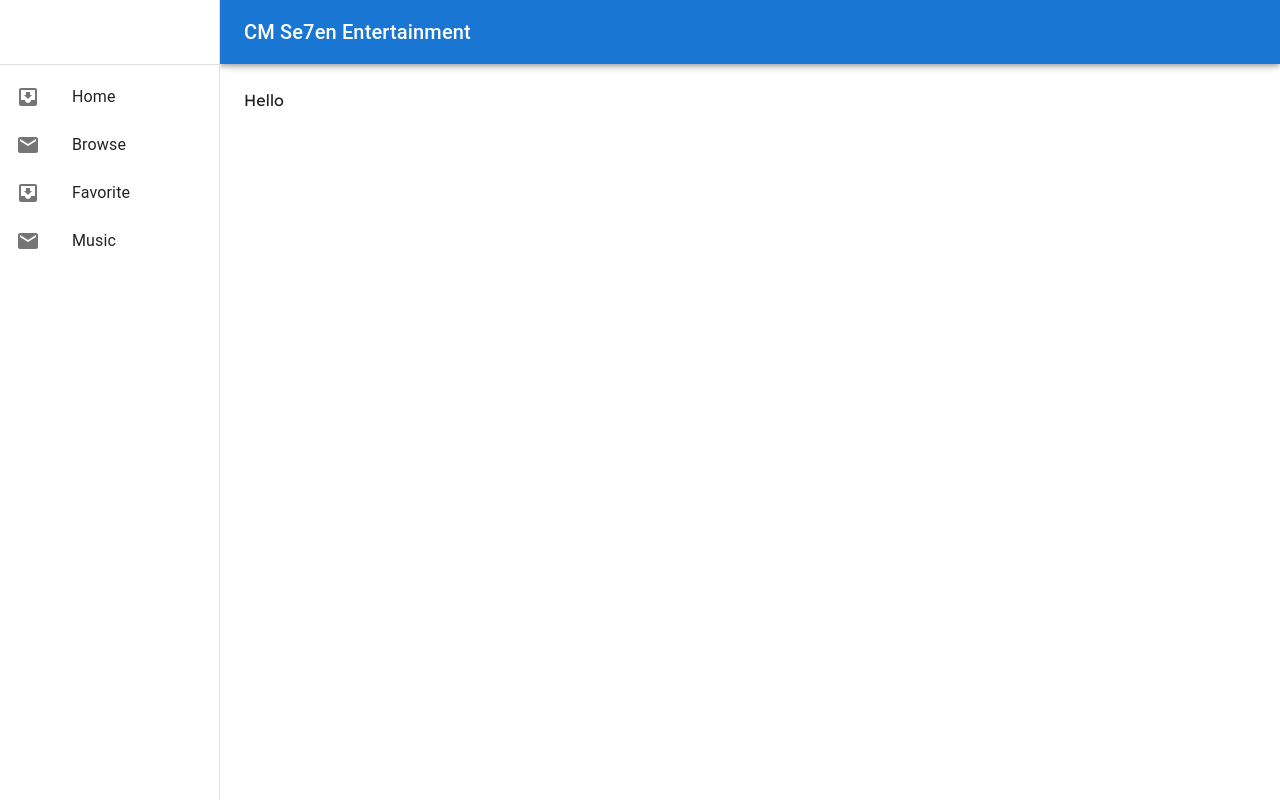
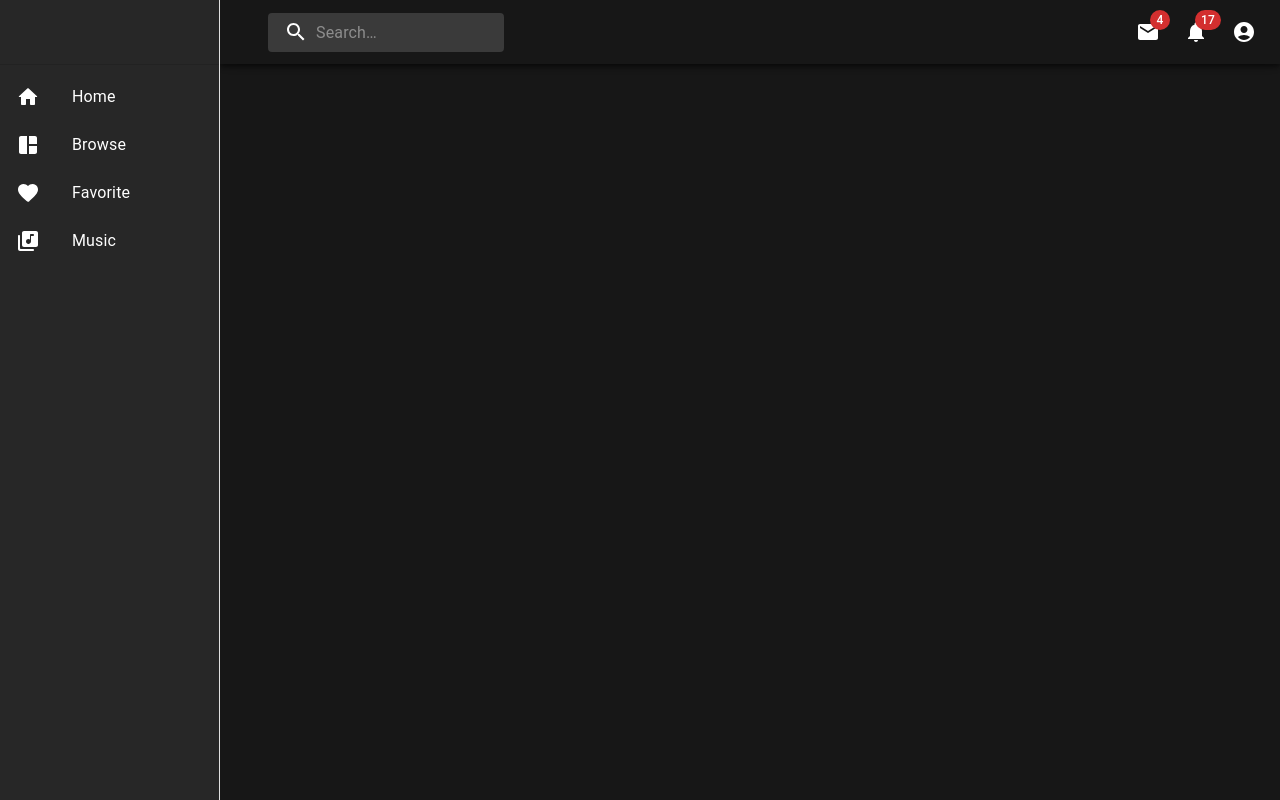
Before and after one commit to CongMinh77/cmse7en-entertainment, a Next.js app: page / in a window 1280 px wide. Built offline with nearby package versions, Linux system fonts and the light colour scheme.

Commit message:
update code

```diff
--- a/package.json
+++ b/package.json
@@ -14,6 +14,7 @@
     "@mui/icons-material": "^5.15.14",
     "@mui/joy": "^5.0.0-beta.32",
     "@mui/material": "^5.15.14",
+    "@mui/system": "^5.15.15",
     "@vercel/edge-config": "^1.1.0",
     "next": "14.1.4",
     "react": "^18",
--- a/src/app/musics/page.tsx
+++ b/src/app/musics/page.tsx
@@ -1,13 +1,20 @@
 "use client";
 import dynamic from "next/dynamic";
+import { useRouter } from "next/navigation";
 
 type Props = {};
 
 const ReactPlayerYoutube = dynamic(() => import("react-player/youtube"), { ssr: false });
 const PlayerFrameDynamic = dynamic(() => import("@/components/PlayerFrame"), { ssr: false });
+const UndoIcon = dynamic(() => import("@mui/icons-material/UndoRounded"), { ssr: false });
 
 const MusicList = (props: Props) => {
+  const route = useRouter();
   return (
+    <div className="relative bg-background-black">
+      <button className="absolute top-5 left-5" onClick={() => route.back()}>
+        <UndoIcon />
+      </button>
       <div className="flex flex-col justify-between align-center min-h-screen">
         <div className="flex justify-center align-center flex-1">
           <ReactPlayerYoutube url="https://www.youtube.com/watch?v=uDgBO6brbSI" />
@@ -16,6 +23,7 @@
           <PlayerFrameDynamic />
         </section>
       </div>
+    </div>
   );
 };
 
--- a/src/app/page.tsx
+++ b/src/app/page.tsx
@@ -5,7 +5,7 @@
 
 export default function Home() {
   return (
-    <main className="flex min-h-screen pt-16">
+    <main className="flex min-h-screen pt-16 bg-background-black">
       <Sidebar />
     </main>
   );
--- a/src/constants/colors.ts
+++ b/src/constants/colors.ts
@@ -28,6 +28,13 @@
   WHITE_GREY: "#C9C9CB",
 };
 
+export const PALETTES_3 = {
+  BACKGROUND_SIDEBAR: "#272727",
+  FONT_COLOR: "#fff",
+  BUTTON_BG: "#EE4950",
+  BACKGROUND: "#171717",
+};
+
 export const COLORS_OF_YEAR = {
   2022: "#6667AB",
   2023: "#BE3455",
--- /dev/null
+++ b/src/widgets/PrimarySearchAppBar/PrimarySearchAppBar.tsx
@@ -0,0 +1,206 @@
+import * as React from "react";
+import { styled, alpha } from "@mui/material/styles";
+import AppBar from "@mui/material/AppBar";
+import Box from "@mui/material/Box";
+import Toolbar from "@mui/material/Toolbar";
+import IconButton from "@mui/material/IconButton";
+import Typography from "@mui/material/Typography";
+import InputBase from "@mui/material/InputBase";
+import Badge from "@mui/material/Badge";
+import MenuItem from "@mui/material/MenuItem";
+import Menu from "@mui/material/Menu";
+import MenuIcon from "@mui/icons-material/Menu";
+import SearchIcon from "@mui/icons-material/Search";
+import AccountCircle from "@mui/icons-material/AccountCircle";
+import MailIcon from "@mui/icons-material/Mail";
+import NotificationsIcon from "@mui/icons-material/Notifications";
+import MoreIcon from "@mui/icons-material/MoreVert";
+import { PALETTES_3 } from "@/constants";
+
+const Search = styled("div")(({ theme }) => ({
+  position: "relative",
+  borderRadius: theme.shape.borderRadius,
+  backgroundColor: alpha(theme.palette.common.white, 0.15),
+  "&:hover": {
+    backgroundColor: alpha(theme.palette.common.white, 0.25),
+  },
+  marginRight: theme.spacing(2),
+  marginLeft: 0,
+  width: "100%",
+  [theme.breakpoints.up("sm")]: {
+    marginLeft: theme.spacing(3),
+    width: "auto",
+  },
+}));
+
+const SearchIconWrapper = styled("div")(({ theme }) => ({
+  padding: theme.spacing(0, 2),
+  height: "100%",
+  position: "absolute",
+  pointerEvents: "none",
+  display: "flex",
+  alignItems: "center",
+  justifyContent: "center",
+}));
+
+const StyledInputBase = styled(InputBase)(({ theme }) => ({
+  color: "inherit",
+  "& .MuiInputBase-input": {
+    padding: theme.spacing(1, 1, 1, 0),
+    // vertical padding + font size from searchIcon
+    paddingLeft: `calc(1em + ${theme.spacing(4)})`,
+    transition: theme.transitions.create("width"),
+    width: "100%",
+    [theme.breakpoints.up("md")]: {
+      width: "20ch",
+    },
+  },
+}));
+
+export default function PrimarySearchAppBar() {
+  const [anchorEl, setAnchorEl] = React.useState<null | HTMLElement>(null);
+  const [mobileMoreAnchorEl, setMobileMoreAnchorEl] = React.useState<null | HTMLElement>(null);
+
+  const isMenuOpen = Boolean(anchorEl);
+  const isMobileMenuOpen = Boolean(mobileMoreAnchorEl);
+
+  const handleProfileMenuOpen = (event: React.MouseEvent<HTMLElement>) => {
+    setAnchorEl(event.currentTarget);
+  };
+
+  const handleMobileMenuClose = () => {
+    setMobileMoreAnchorEl(null);
+  };
+
+  const handleMenuClose = () => {
+    setAnchorEl(null);
+    handleMobileMenuClose();
+  };
+
+  const handleMobileMenuOpen = (event: React.MouseEvent<HTMLElement>) => {
+    setMobileMoreAnchorEl(event.currentTarget);
+  };
+
+  const menuId = "primary-search-account-menu";
+  const renderMenu = (
+    <Menu
+      anchorEl={anchorEl}
+      anchorOrigin={{
+        vertical: "top",
+        horizontal: "right",
+      }}
+      id={menuId}
+      keepMounted
+      transformOrigin={{
+        vertical: "top",
+        horizontal: "right",
+      }}
+      open={isMenuOpen}
+      onClose={handleMenuClose}
+    >
+      <MenuItem onClick={handleMenuClose}>Profile</MenuItem>
+      <MenuItem onClick={handleMenuClose}>My account</MenuItem>
+    </Menu>
+  );
+
+  const mobileMenuId = "primary-search-account-menu-mobile";
+  const renderMobileMenu = (
+    <Menu
+      anchorEl={mobileMoreAnchorEl}
+      anchorOrigin={{
+        vertical: "top",
+        horizontal: "right",
+      }}
+      id={mobileMenuId}
+      keepMounted
+      transformOrigin={{
+        vertical: "top",
+        horizontal: "right",
+      }}
+      open={isMobileMenuOpen}
+      onClose={handleMobileMenuClose}
+    >
+      <MenuItem>
+        <IconButton size="large" aria-label="show 4 new mails" color="inherit">
+          <Badge badgeContent={4} color="error">
+            <MailIcon />
+          </Badge>
+        </IconButton>
+        <p>Messages</p>
+      </MenuItem>
+      <MenuItem>
+        <IconButton size="large" aria-label="show 17 new notifications" color="inherit">
+          <Badge badgeContent={17} color="error">
+            <NotificationsIcon />
+          </Badge>
+        </IconButton>
+        <p>Notifications</p>
+      </MenuItem>
+      <MenuItem onClick={handleProfileMenuOpen}>
+        <IconButton
+          size="large"
+          aria-label="account of current user"
+          aria-controls="primary-search-account-menu"
+          aria-haspopup="true"
+          color="inherit"
+        >
+          <AccountCircle />
+        </IconButton>
+        <p>Profile</p>
+      </MenuItem>
+    </Menu>
+  );
+
+  return (
+    <Box sx={{ flexGrow: 1 }}>
+      <AppBar position="static" sx={{ backgroundColor: PALETTES_3.BACKGROUND }}>
+        <Toolbar>
+          <Search>
+            <SearchIconWrapper>
+              <SearchIcon />
+            </SearchIconWrapper>
+            <StyledInputBase placeholder="Search…" inputProps={{ "aria-label": "search" }} />
+          </Search>
+          <Box sx={{ flexGrow: 1 }} />
+          <Box sx={{ display: { xs: "none", md: "flex" } }}>
+            <IconButton size="large" aria-label="show 4 new mails" color="inherit">
+              <Badge badgeContent={4} color="error">
+                <MailIcon />
+              </Badge>
+            </IconButton>
+            <IconButton size="large" aria-label="show 17 new notifications" color="inherit">
+              <Badge badgeContent={17} color="error">
+                <NotificationsIcon />
+              </Badge>
+            </IconButton>
+            <IconButton
+              size="large"
+              edge="end"
+              aria-label="account of current user"
+              aria-controls={menuId}
+              aria-haspopup="true"
+              onClick={handleProfileMenuOpen}
+              color="inherit"
+            >
+              <AccountCircle />
+            </IconButton>
+          </Box>
+          <Box sx={{ display: { xs: "flex", md: "none" } }}>
+            <IconButton
+              size="large"
+              aria-label="show more"
+              aria-controls={mobileMenuId}
+              aria-haspopup="true"
+              onClick={handleMobileMenuOpen}
+              color="inherit"
+            >
+              <MoreIcon />
+            </IconButton>
+          </Box>
+        </Toolbar>
+      </AppBar>
+      {renderMobileMenu}
+      {renderMenu}
+    </Box>
+  );
+}
--- /dev/null
+++ b/src/widgets/PrimarySearchAppBar/index.ts
@@ -0,0 +1,3 @@
+import PrimarySearchAppBar from "./PrimarySearchAppBar";
+
+export default PrimarySearchAppBar;
--- a/src/widgets/Sidebar/Sidebar.tsx
+++ b/src/widgets/Sidebar/Sidebar.tsx
@@ -1,49 +1,55 @@
-import * as React from "react";
+import { PALETTES_3 } from "@/constants";
+import { AutoAwesomeMosaicRounded, FavoriteRounded, HomeRounded, LibraryMusicRounded } from "@mui/icons-material";
+import MailIcon from "@mui/icons-material/Mail";
+import MenuIcon from "@mui/icons-material/Menu";
+import InboxIcon from "@mui/icons-material/MoveToInbox";
 import AppBar from "@mui/material/AppBar";
 import Box from "@mui/material/Box";
 import CssBaseline from "@mui/material/CssBaseline";
 import Divider from "@mui/material/Divider";
 import Drawer from "@mui/material/Drawer";
 import IconButton from "@mui/material/IconButton";
-import InboxIcon from "@mui/icons-material/MoveToInbox";
 import List from "@mui/material/List";
 import ListItem from "@mui/material/ListItem";
 import ListItemButton from "@mui/material/ListItemButton";
 import ListItemIcon from "@mui/material/ListItemIcon";
 import ListItemText from "@mui/material/ListItemText";
-import MailIcon from "@mui/icons-material/Mail";
-import MenuIcon from "@mui/icons-material/Menu";
 import Toolbar from "@mui/material/Toolbar";
 import Typography from "@mui/material/Typography";
 import { useRouter } from "next/navigation";
-import Footer from "../Footer";
+import * as React from "react";
+import PrimarySearchAppBar from "../PrimarySearchAppBar";
 
 const drawerWidth = 220;
 
 interface Props {}
 
+export default function ResponsiveDrawer(props: Props) {
+  const [mobileOpen, setMobileOpen] = React.useState(false);
+  const [isClosing, setIsClosing] = React.useState(false);
+
   const listSidebarItems = [
     {
       title: "Home",
       route: "/home",
+      icon: <HomeRounded />,
     },
     {
       title: "Browse",
       route: "/browse",
+      icon: <AutoAwesomeMosaicRounded />,
     },
     {
       title: "Favorite",
       route: "/favorite",
+      icon: <FavoriteRounded />,
     },
     {
       title: "Music",
       route: "/musics",
+      icon: <LibraryMusicRounded />,
     },
   ];
-
-export default function ResponsiveDrawer(props: Props) {
-  const [mobileOpen, setMobileOpen] = React.useState(false);
-  const [isClosing, setIsClosing] = React.useState(false);
 
   const router = useRouter();
 
@@ -63,14 +69,14 @@
   };
 
   const drawer = (
-    <div>
+    <div style={{ backgroundColor: PALETTES_3.BACKGROUND_SIDEBAR, color: PALETTES_3.FONT_COLOR, height: "100%" }}>
       <Toolbar />
       <Divider />
       <List>
         {listSidebarItems.map((sidebarItem, index) => (
           <ListItem key={sidebarItem.title + index} disablePadding>
             <ListItemButton onClick={() => router.push(sidebarItem.route)}>
-              <ListItemIcon>{index % 2 === 0 ? <InboxIcon /> : <MailIcon />}</ListItemIcon>
+              <ListItemIcon sx={{ color: PALETTES_3.FONT_COLOR }}>{sidebarItem.icon}</ListItemIcon>
               <ListItemText primary={sidebarItem.title} />
             </ListItemButton>
           </ListItem>
@@ -85,26 +91,18 @@
       <AppBar
         position="fixed"
         sx={{
+          backgroundColor: PALETTES_3.BACKGROUND,
           width: { sm: `calc(100% - ${drawerWidth}px)` },
           ml: { sm: `${drawerWidth}px` },
         }}
       >
-        <Toolbar>
-          <IconButton
-            color="inherit"
-            aria-label="open drawer"
-            edge="start"
-            onClick={handleDrawerToggle}
-            sx={{ mr: 2, display: { sm: "none" } }}
+        <PrimarySearchAppBar />
+      </AppBar>
+      <Box
+        component="nav"
+        sx={{ width: { sm: drawerWidth }, flexShrink: { sm: 0 }, backgroundColor: PALETTES_3.BACKGROUND_SIDEBAR }}
+        aria-label="mailbox folders"
       >
-            <MenuIcon />
-          </IconButton>
-          <Typography variant="h6" noWrap component="div">
-            CM Se7en Entertainment
-          </Typography>
-        </Toolbar>
-      </AppBar>
-      <Box component="nav" sx={{ width: { sm: drawerWidth }, flexShrink: { sm: 0 } }} aria-label="mailbox folders">
         {/* The implementation can be swapped with js to avoid SEO duplication of links. */}
         <Drawer
           variant="temporary"
@@ -134,10 +132,14 @@
       </Box>
       <Box
         component="main"
-        sx={{ flexGrow: 1, p: 3, backgroundColor: "#fff", width: { sm: `calc(100% - ${drawerWidth}px)` } }}
-      >
-        Hello
-      </Box>
+        sx={{
+          flexGrow: 1,
+          p: 3,
+          backgroundColor: PALETTES_3.BACKGROUND,
+          color: PALETTES_3.FONT_COLOR,
+          width: { sm: `calc(100% - ${drawerWidth}px)` },
+        }}
+      ></Box>
     </Box>
   );
 }
--- a/tailwind.config.ts
+++ b/tailwind.config.ts
@@ -7,11 +7,13 @@
     "./src/app/**/*.{js,ts,jsx,tsx,mdx}",
   ],
   theme: {
+    colors: {
+      "background-black": "#171717",
+    },
     extend: {
       backgroundImage: {
         "gradient-radial": "radial-gradient(var(--tw-gradient-stops))",
-        "gradient-conic":
-          "conic-gradient(from 180deg at 50% 50%, var(--tw-gradient-stops))",
+        "gradient-conic": "conic-gradient(from 180deg at 50% 50%, var(--tw-gradient-stops))",
       },
     },
   },
```
Also changed, not shown: src/app/musics/layout.tsx (added, +13 -0 lines), src/widgets/Sidebar/styles.ts (deleted), 1 other file (tests, documents, lock files or other folders). Lines whose indentation alone changed are shown as unchanged.
